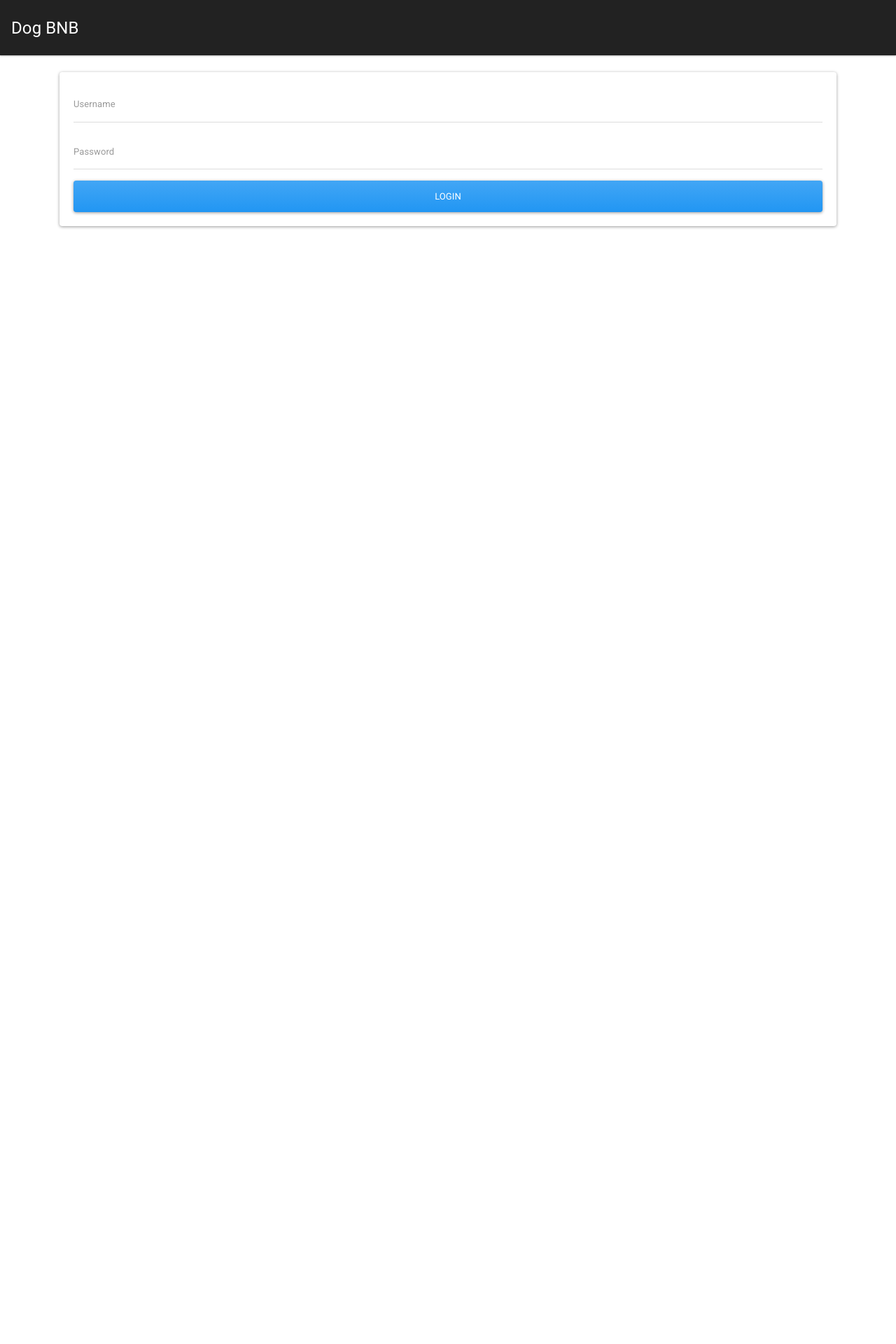
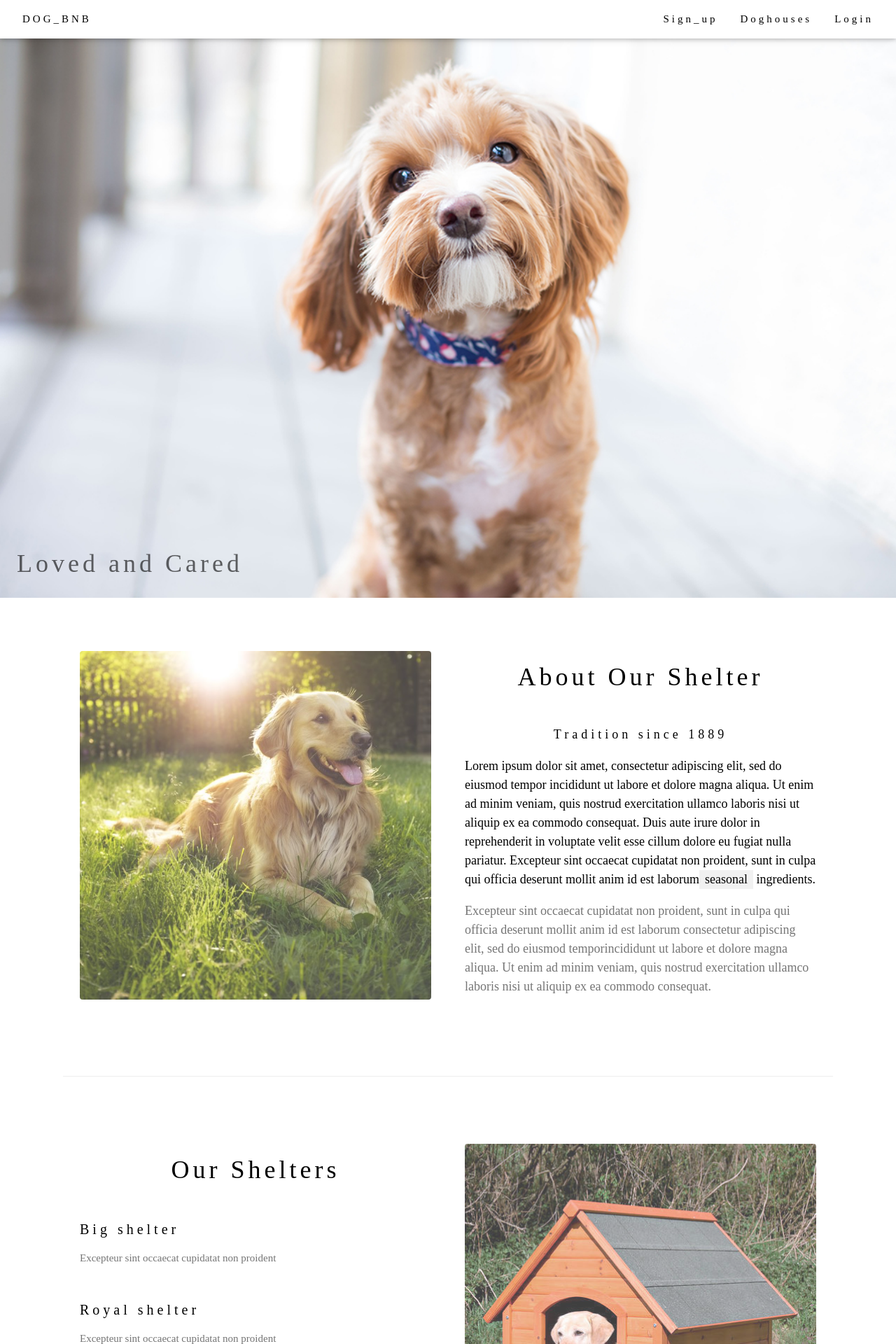
Before and after one commit to vishwajeet-hogale/Dog-bnb, a Flask app: page / in a window 1280 px wide. Shown: the top 1920 px of the page at 70% size. Before the commit the page ends 327 px from the top, so only its background shows below. Run offline with Flask 2, Linux system fonts and the light colour scheme; some libraries are stand-ins or nearby versions.

Commit message:
Added new things

```diff
--- a/app.py
+++ b/app.py
@@ -7,7 +7,7 @@ app.secret_key = "dBCBAJBJCBHJBHBHJE*&^CHSAVCSACBADABCHJBJAH"
 import services as sc
 @app.route("/") #Runs the landing page which is still under construction
 def index():
-    return render_template("login.html")
+    return render_template("home.html")
 @app.before_request  #The before_request decorator allows us to create a function that will run before each request.
 def before_request():
     g.username = None
--- a/templates/book_your_doghouse_as_host.html
+++ b/templates/book_your_doghouse_as_host.html
@@ -1,6 +1,6 @@
 {% extends "layout.html" %}
 {% block body %}
-<div class="card card-body my-3">
+<div class="card card-body my-3"style="opacity: 0.8;">
 
     <form action="/book_your_doghouse_as_host" method="POST">
         <!-- <div class="form-group">
--- a/templates/dashboard.html
+++ b/templates/dashboard.html
@@ -1,7 +1,8 @@
 {% extends "layout.html" %}
 {% block body %}
 <div>
+    <a type="button" href="/signout">Sign out</a>
     <h1>Hi {{user}}</h1>
-    <a type="button" href="/signout">Sign out</a>
+
 </div>
 {% endblock %}
--- /dev/null
+++ b/templates/home.html
@@ -0,0 +1,103 @@
+<!DOCTYPE html>
+<html>
+<title>Dog_bnb</title>
+<meta charset="UTF-8">
+<meta name="viewport" content="width=device-width, initial-scale=1">
+<link rel="stylesheet" href="https://www.w3schools.com/w3css/4/w3.css">
+<style>
+body {font-family: "Times New Roman", Georgia, Serif;}
+h1, h2, h3, h4, h5, h6 {
+  font-family: "Playfair Display";
+  letter-spacing: 5px;
+}
+</style>
+<body>
+
+<!-- Navbar (sit on top) -->
+<div class="w3-top">
+  <div class="w3-bar w3-white w3-padding w3-card" style="letter-spacing:4px;">
+    <a href="#home" class="w3-bar-item w3-button">DOG_BNB</a>
+    <!-- Right-sided navbar links. Hide them on small screens -->
+    <div class="w3-right w3-hide-small">
+      <a href="#about" class="w3-bar-item w3-button">Sign_up</a>
+      <a href="#menu" class="w3-bar-item w3-button">Doghouses</a>
+      <a href="#contact" class="w3-bar-item w3-button">Login</a>
+    </div>
+  </div>
+</div>
+
+<!-- Header -->
+<header class="w3-display-container w3-content w3-wide" style="max-width:1600px;min-width:500px" id="home">
+  <img class="w3-image" src="{{url_for('static', filename='images/dd.jpg')}}" alt="Hamburger Catering" width="1600" height="600">
+  <div class="w3-display-bottomleft w3-padding-large w3-opacity">
+    <h1 class="w3-xxlarge">Loved and Cared </h1>
+  </div>
+</header>
+
+<!-- Page content -->
+<div class="w3-content" style="max-width:1100px">
+
+  <!-- About Section -->
+  <div class="w3-row w3-padding-64" id="about">
+    <div class="w3-col m6 w3-padding-large w3-hide-small">
+     <img src="{{url_for('static', filename='images/dog.jpg')}}" class="w3-round w3-image w3-opacity-min" alt="Table Setting" width="600" height="750">
+    </div>
+
+    <div class="w3-col m6 w3-padding-large">
+      <h1 class="w3-center">About Our Shelter</h1><br>
+      <h5 class="w3-center">Tradition since 1889</h5>
+      <p class="w3-large">Lorem ipsum dolor sit amet, consectetur adipiscing elit, sed do eiusmod tempor incididunt ut labore et dolore magna aliqua. Ut enim ad minim veniam, quis nostrud exercitation ullamco laboris nisi ut aliquip ex ea commodo consequat. Duis aute irure dolor in reprehenderit in voluptate velit esse cillum dolore eu fugiat nulla pariatur. Excepteur sint occaecat cupidatat non proident, sunt in culpa qui officia deserunt mollit anim id est laborum<span class="w3-tag w3-light-grey">seasonal</span> ingredients.</p>
+      <p class="w3-large w3-text-grey w3-hide-medium">Excepteur sint occaecat cupidatat non proident, sunt in culpa qui officia deserunt mollit anim id est laborum consectetur adipiscing elit, sed do eiusmod temporincididunt ut labore et dolore magna aliqua. Ut enim ad minim veniam, quis nostrud exercitation ullamco laboris nisi ut aliquip ex ea commodo consequat.</p>
+    </div>
+  </div>
+
+  <hr>
+
+  <!-- Menu Section -->
+  <div class="w3-row w3-padding-64" id="menu">
+    <div class="w3-col l6 w3-padding-large">
+      <h1 class="w3-center">Our Shelters</h1><br>
+      <h4>Big shelter</h4>
+      <p class="w3-text-grey">Excepteur sint occaecat cupidatat non proident</p><br>
+
+      <h4>Royal shelter</h4>
+      <p class="w3-text-grey">Excepteur sint occaecat cupidatat non proident</p><br>
+
+      <h4>Vacation shelter</h4>
+      <p class="w3-text-grey">Excepteur sint occaecat cupidatat non proident</p><br>
+
+      <h4>Adoption shelter</h4>
+      <p class="w3-text-grey">Excepteur sint occaecat cupidatat non proident</p><br>
+
+      <h4>Small shelter</h4>
+      <p class="w3-text-grey">Excepteur sint occaecat cupidatat non proident</p>
+    </div>
+
+    <div class="w3-col l6 w3-padding-large">
+      <img src="{{url_for('static', filename='images/she.jpg')}}" class="w3-round w3-image w3-opacity-min" alt="Menu" style="width:100%">
+    </div>
+  </div>
+
+  <hr>
+
+  <!-- Contact Section -->
+  <div class="w3-container w3-padding-64" id="contact">
+    <h1>Contact</h1><br>
+    <p>Excepteur sint occaecat cupidatat non proidentExcepteur sint occaecat cupidatat non proidentExcepteur sint occaecat cupidatat non proident</p>
+    <p class="w3-text-blue-grey w3-large"><b>Excepteur sint occaecat cupidatat non proident</b></p>
+    <p>You can also contact us by phone 00553123-2323 or email shelter@shelter.com, or you can send us a message here:</p>
+    <form action="/action_page.php" target="_blank">
+      <p><input class="w3-input w3-padding-16" type="text" placeholder="Name" required name="Name"></p>
+      <p><input class="w3-input w3-padding-16" type="number" placeholder="How many dogs" required name="People"></p>
+      <p><input class="w3-input w3-padding-16" type="datetime-local" placeholder="Date and time" required name="date" value="2020-11-16T20:00"></p>
+      <p><input class="w3-input w3-padding-16" type="text" placeholder="Message \ Special requirements" required name="Message"></p>
+      <p><button class="w3-button w3-light-grey w3-section" type="submit">SEND MESSAGE</button></p>
+    </form>
+  </div>
+
+<!-- End page content -->
+</div>
+
+
+</body>
+</html>
--- a/templates/layout.html
+++ b/templates/layout.html
@@ -6,15 +6,22 @@
     <!-- BOOSTRAP 4 -->
     <link rel="stylesheet" href="https://bootswatch.com/4/materia/bootstrap.min.css">
     <link rel="stylesheet" href="{{url_for('static', filename='css/main.css')}}">
+    <style>
+      body{
+
+          background-image: url('static/images/dogs.jpg');
+      }
+      </style>
   </head>
-  <body>
+  <body >
 
     <!-- NAVIGATION  -->
     <nav class="navbar navbar-dark bg-dark">
       <a class="navbar-brand" href="/">Dog BNB</a>
+
     </nav>
 
-    <div class="container pt-4">
+    <div class="container pt-4" id="back" >
       {% block body %}
       {% endblock %}
     </div>
--- a/templates/login.html
+++ b/templates/login.html
@@ -1,6 +1,6 @@
 {% extends "layout.html" %}
 {% block body %}
-<div class="card card-body">
+<div class="card card-body" style="opacity: 0.8;">
 
     <form action="" method="POST">
       <div class="form-group">
--- a/templates/signin.html
+++ b/templates/signin.html
@@ -1,16 +1,16 @@
 {% extends "layout.html" %}
 {% block body %}
-<div class="card card-body">
+<div class="card card-body" style="opacity: 0.8;">
 
     <form action="/signin" method="POST">
       <div class="form-group">
         <input class="form-control" type = "text" name="username" placeholder="Username">
       </div>
       <div class="form-group">
-        <input type="email" class="form-control" name="email" placeholder="email"/>
+        <input type="email" class="form-control" name="email" placeholder="Email"/>
       </div>
       <div class="form-group">
-        <input type="password" class="form-control" name="password" placeholder="Conforim Password"/>
+        <input type="password" class="form-control" name="password" placeholder="Confirm Password"/>
       </div>
 
 
```
Also changed, not shown: templates/register_doghouse.html (+9 -9 lines), static/css/main.css (added), static/images/dd.jpg (added), static/images/dog.jpg (added), static/images/dogs.jpg (added), static/images/she.jpg (added).
